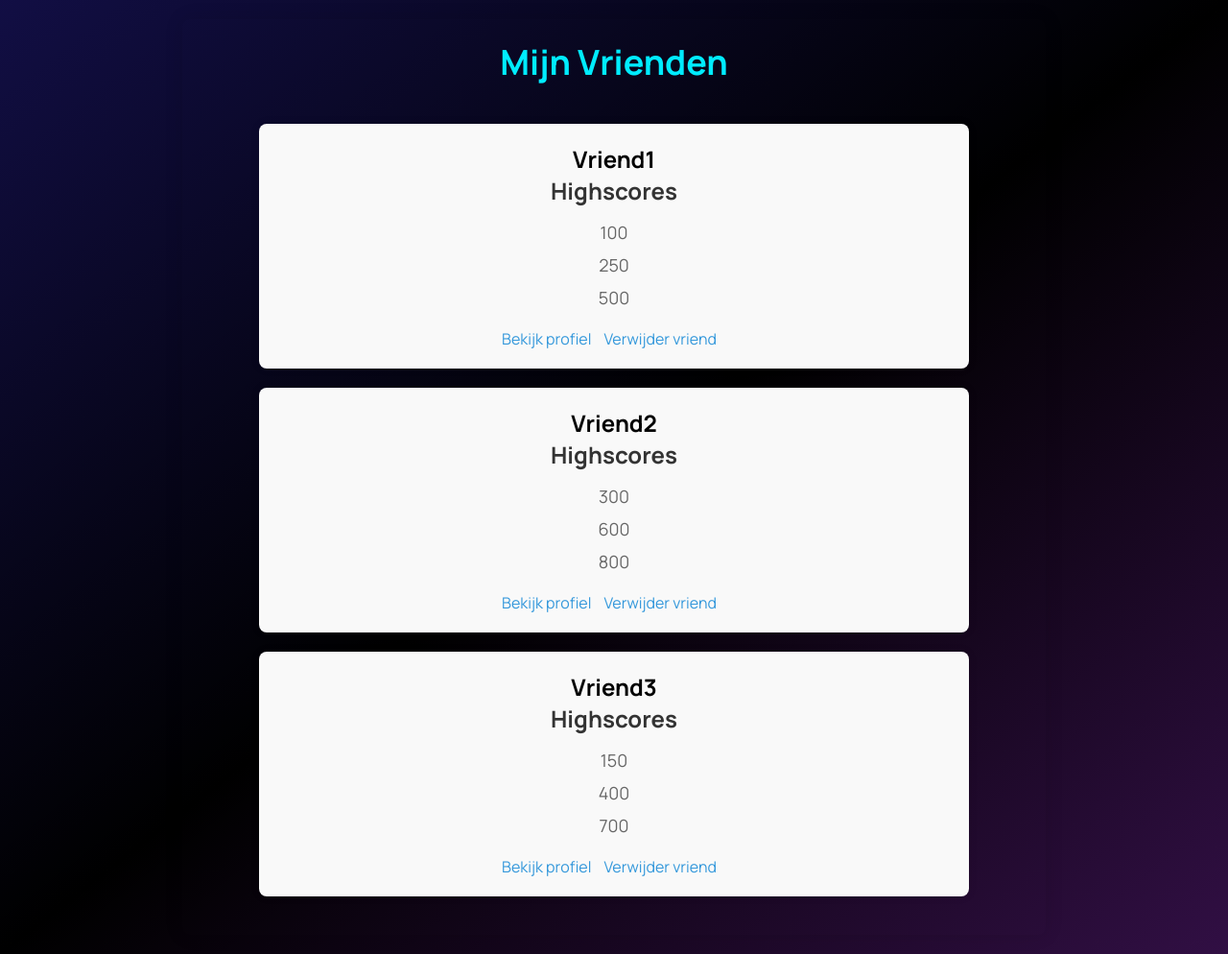
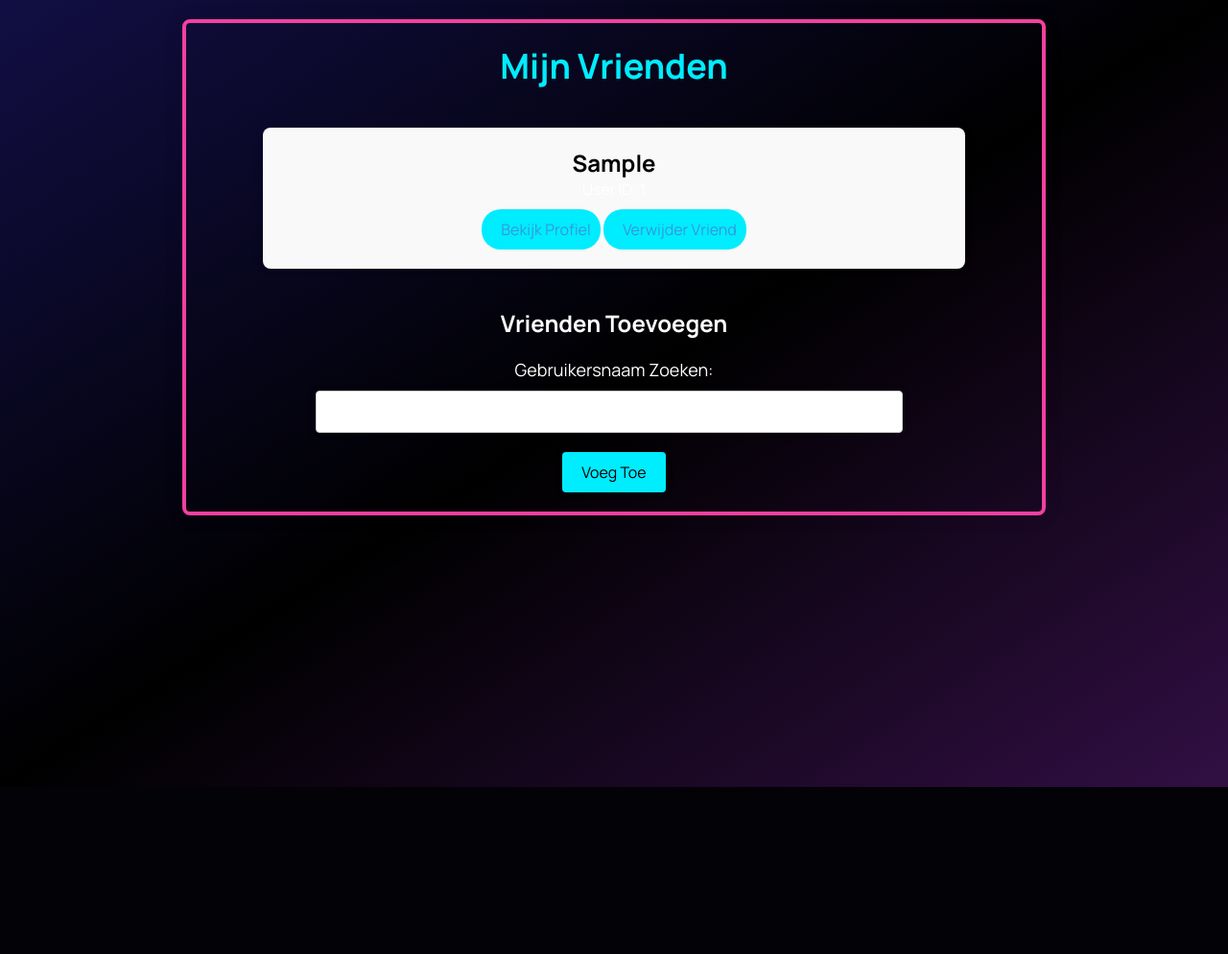
Before and after one commit to PixelPlayGroundSWDklasD/groep4-Almir-Arda-Muhammed, a PHP site: page /friends.php in a window 1280 px wide. Shown: the whole page at 96% size. After the commit the page ends 820 px from the top, so only its background shows below. Run offline with PHP 8.4, Linux system fonts and the light colour scheme; tables that the repository leaves empty or names only in its code hold one stand-in row (values such as "Sample post").

Commit message:
friends pagina gemaakt

```diff
--- a/friends.php
+++ b/friends.php
@@ -1,9 +1,39 @@
+<?php
+include 'lib/connection.php'; // Inclusief de databaseverbinding
+
+// Simulatie van ingelogde gebruiker (vervang dit door daadwerkelijke sessiecontrole)
+$user_id = 1; // Vervang dit door $_SESSION['user_id'] wanneer sessie actief is
+
+// Functie om vrienden op te halen
+function getFriends($conn, $user_id) {
+    $sql = "SELECT u.gebruikers, u.id
+            FROM gebruikerss AS u
+            INNER JOIN vrienden AS v ON u.id = v.vriend_id
+            WHERE v.gebruiker_id = $user_id";
+
+    $result = mysqli_query($conn, $sql);
+
+    if (mysqli_num_rows($result) > 0) {
+        return mysqli_fetch_all($result, MYSQLI_ASSOC);
+    } else {
+        return [];
+    }
+}
+
+// Haal de vrienden op van de ingelogde gebruiker
+$friends = getFriends($conn, $user_id);
+?>
+
 <!DOCTYPE html>
+
 <html lang="nl">
 <head>
     <meta charset="utf-8">
     <meta name="viewport" content="width=device-width, initial-scale=1">
-    <title>Nova Gaming - Friends</title>
+    <meta name="description" content="">
+    <meta name="author" content="Muhammed yesilkaya">
+    <meta name="keywords" content="">
+    <title>friends</title>
     <link rel="stylesheet" type="text/css" href="css/style.css">
     <link rel="stylesheet" href="https://unpkg.com/boxicons@latest/css/boxicons.min.css">
     <link href="https://cdn.jsdelivr.net/npm/remixicon@4.2.0/fonts/remixicon.css" rel="stylesheet"/>
@@ -11,128 +41,39 @@
     <link rel="preconnect" href="https://fonts.gstatic.com" crossorigin>
     <link href="https://fonts.googleapis.com/css2?family=Manrope:wght@200..800&display=swap" rel="stylesheet">
     <link rel="stylesheet" href="https://cdnjs.cloudflare.com/ajax/libs/font-awesome/6.5.1/css/all.min.css" integrity="sha512-DTOQO9RWCH3ppGqcWaEA1BIZOC6xxalwEsw9c2QQeAIftl+Vegovlnee1c9QX4TctnWMn13TZye+giMm8e2LwA==" crossorigin="anonymous" referrerpolicy="no-referrer" />
-    <style>
-
-
+<style>
         .container {
             max-width: 1200px;
             margin: 0 auto;
             padding: 20px;
         }
-
-
-        .mo-1-main-container-friends {
-            max-width: 900px;
-            margin: 20px auto;
-            background-color: transparent;
-            padding: 20px;
-            border-radius: 8px;
-            box-shadow: 0 0 20px rgba(0, 0, 0, 0.1);
-
-        }
-
-        .mo-2-page-title-friends {
-            font-size: 36px;
-            color: #00ecff;
-            text-align: center;
-            margin-bottom: 20px;
-        }
-
-        .mo-3-friends-section {
-            margin-top: 40px;
-        }
-
-        .mo-4-friend {
-            background-color: #f9f9f9;
-            padding: 20px;
-            margin-bottom: 20px;
-            border-radius: 8px;
-            box-shadow: 0 0 10px rgba(0, 0, 0, 0.1);
-        }
-
-        .mo-4-friend h2 {
-            color: #000;
-        }
-
-        .mo-5-friend-highscores {
-            list-style: none;
-            padding: 0;
-        }
-
-        .mo-5-friend-highscores h3 {
-            font-size: 24px;
-            color: #333;
-            margin-bottom: 15px;
-        }
-
-        .mo-5-friend-highscores li {
-            font-size: 18px;
-            color: #666;
-            margin-bottom: 10px;
-        }
-
-        .mo-4-friend a {
-            display: inline-block;
-            margin-top: 10px;
-            text-decoration: none;
-            color: #3498db;
-            padding-right: 10px;
-            font-size: 16px;
-        }
-
-        .mo-4-friend a:hover {
-            color: #2980b9;
-        }
-
-
     </style>
 </head>
 <body>
-    <?php
-    // Placeholder for session start
-    // session_start();
-    // Check if user is logged in, if not, redirect to login page
-    // if (!isset($_SESSION['user_id'])) {
-    //     header("Location: login.php");
-    //     exit();
-    // }
+    <main class="mo_friends-main-container">
+        <h1 class="mo_friends-page-title">Mijn Vrienden</h1>
 
-    // Simulated data
-    $friends = [
-        ['id' => 1, 'username' => 'Vriend1', 'highscores' => [100, 250, 500]],
-        ['id' => 2, 'username' => 'Vriend2', 'highscores' => [300, 600, 800]],
-        ['id' => 3, 'username' => 'Vriend3', 'highscores' => [150, 400, 700]]
-    ];
-
-
-    ?>
-    <main class="mo-1-main-container-friends">
-        <h1 class="mo-2-page-title-friends">Mijn Vrienden</h1>
-
-        <!-- Sectie met vrienden -->
-        <section class="mo-3-friends-section">
-            <?php foreach ($friends as $friend): ?>
-                <div class="mo-4-friend">
-                    <h2><?php echo $friend['username']; ?></h2>
-                    <ul class="mo-5-friend-highscores">
-                        <h3>Highscores</h3>
-                        <?php foreach ($friend['highscores'] as $score): ?>
-                            <li><?php echo $score; ?></li>
-                        <?php endforeach; ?>
-                    </ul>
-                    <a href="friend_profile.php?id=<?php echo $friend['id']; ?>">Bekijk profiel</a>
-                    <a href="#">Verwijder vriend</a>
-                </div>
-            <?php endforeach; ?>
+        <section class="mo_friends-friends-section">
+            <ul class="mo_friends-friends-list">
+                <?php foreach ($friends as $friend) : ?>
+                    <li class="mo_friends-friend">
+                        <h2><?php echo $friend['gebruikers']; ?></h2>
+                        <p>User ID: <?php echo $friend['id']; ?></p>
+                        <a href="friend_profile.php?id=<?php echo $friend['id']; ?>" class="btn-3">Bekijk Profiel</a>
+                        <a href="remove_friend.php?id=<?php echo $friend['id']; ?>" class="btn-3">Verwijder Vriend</a>
+                    </li>
+                <?php endforeach; ?>
+            </ul>
         </section>
 
-
-
+        <section class="mo_friends-add-friend-section">
+            <h2>Vrienden Toevoegen</h2>
+            <form action="add_friend.php" method="post">
+                <label for="search_username">Gebruikersnaam Zoeken:</label>
+                <input type="text" id="search_username" name="search_username" required>
+                <button type="submit" class="btn-3">Voeg Toe</button>
+            </form>
+        </section>
     </main>
-    <?php
-
-    ?>
-    <script src="https://unpkg.com/scrollreveal"></script>
-    <script src="js/app.js"></script>
 </body>
 </html>
```
